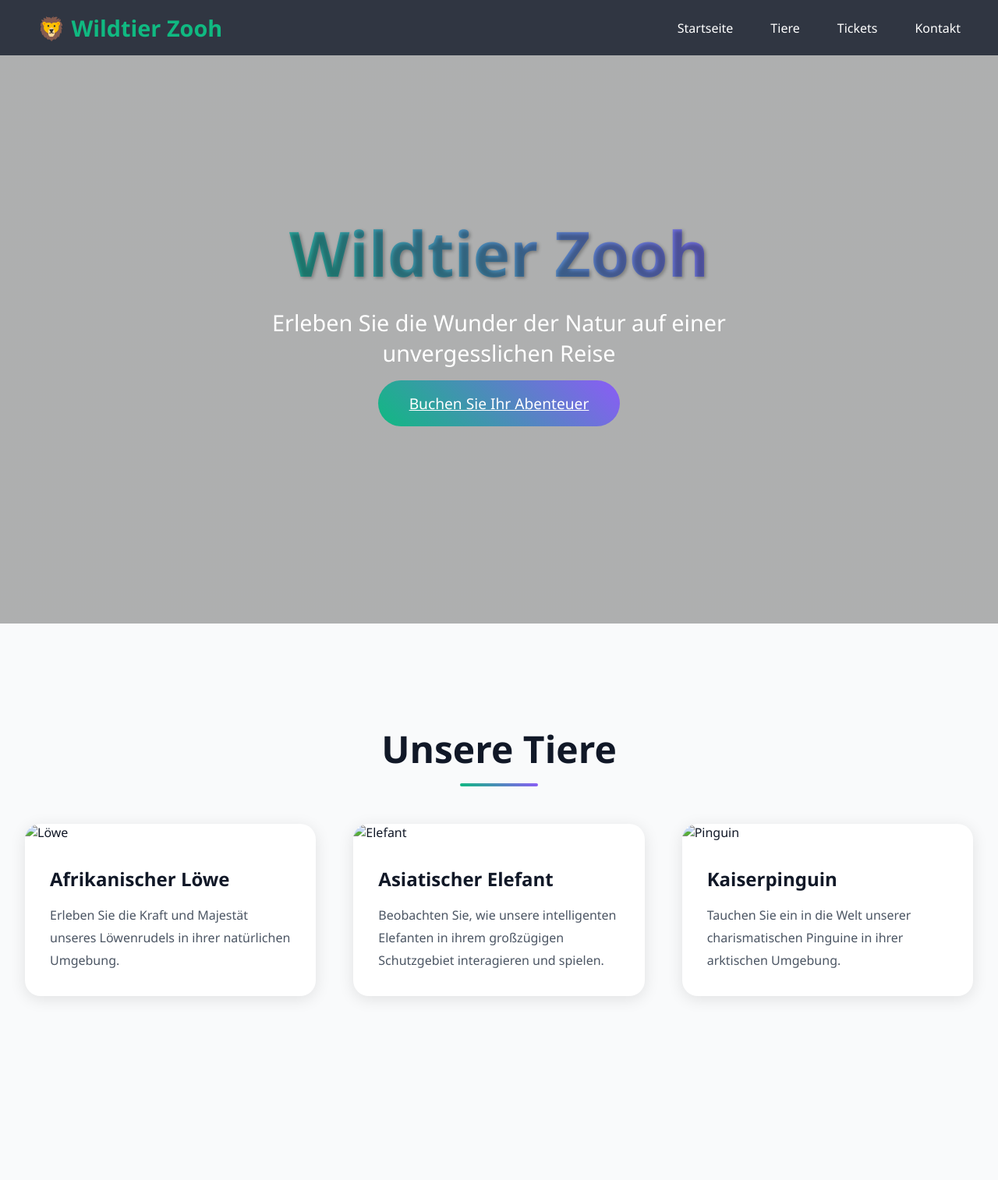
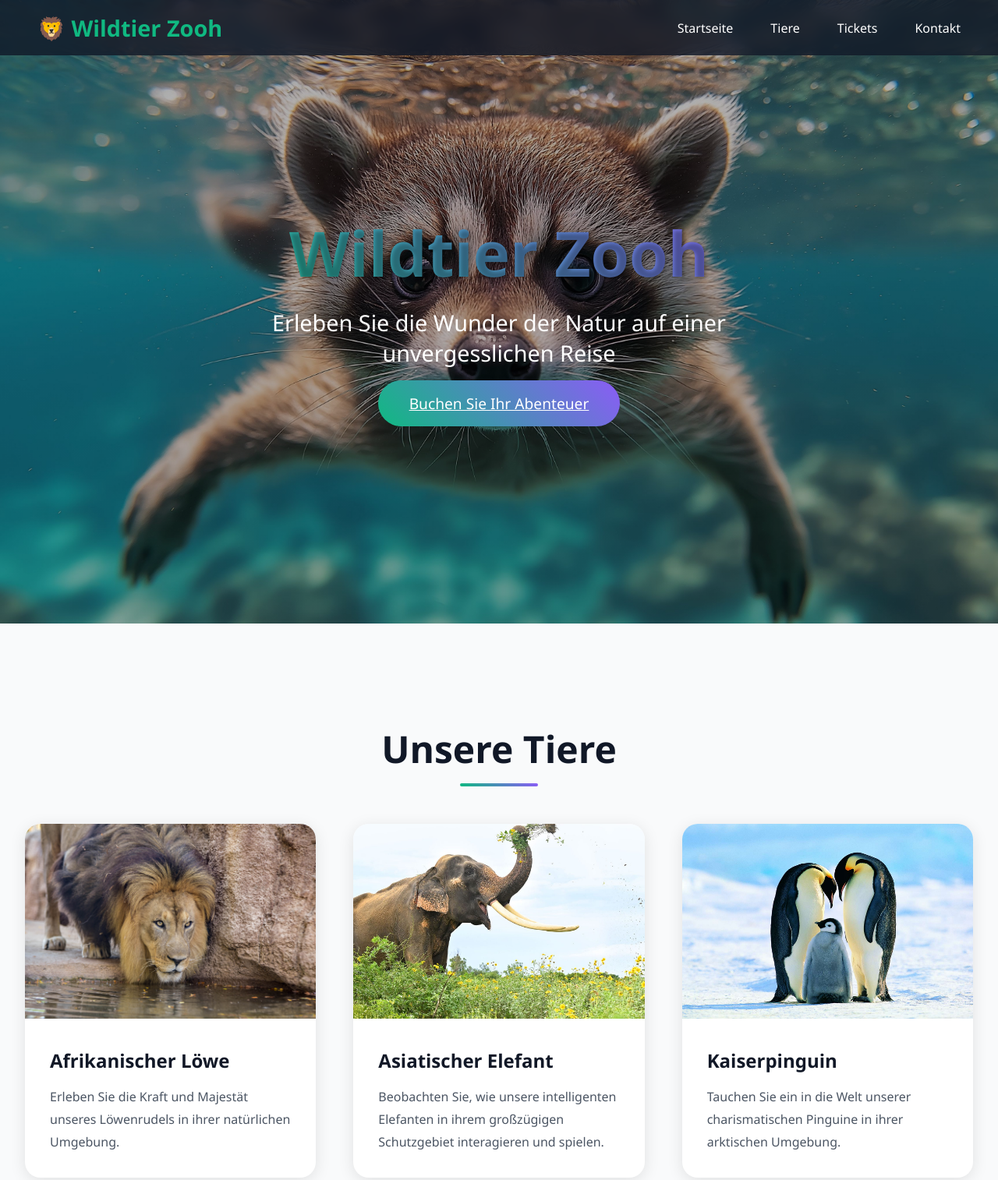
Before and after one commit to MrCodeBS/ZOOh-App, a plain HTML site: page index.html in a window 1280 px wide. Shown: the top 1514 px of the page at 78% size. Drawn offline with Linux system fonts and the light colour scheme.

Commit message:
Update image paths for animal display in index.html

```diff
--- a/index.html
+++ b/index.html
@@ -85,7 +85,7 @@
         .hero {
             min-height: 100vh;
             background: linear-gradient(rgba(0,0,0,0.3), rgba(0,0,0,0.3)),
-                        url('./closeup_view_raccoon_animal_underwater_funny_wallpaper_background_4k_hd_animals-3840x2160.jpg');
+                        url('scr/img/trash\ panda.jpg');
             background-size: cover;
             background-position: center;
             background-attachment: fixed;
@@ -410,21 +410,21 @@
         <h2 class="section-title">Unsere Tiere</h2>
         <div class="animals-grid">
             <div class="animal-card">
-                <img src="./hassan-pond-2022.jpg" alt="Löwe" class="animal-img">
+                <img src="scr/img/lion.jpg" alt="Löwe" class="animal-img">
                 <div class="animal-info">
                     <h3>Afrikanischer Löwe</h3>
                     <p>Erleben Sie die Kraft und Majestät unseres Löwenrudels in ihrer natürlichen Umgebung.</p>
                 </div>
             </div>
             <div class="animal-card">
-                <img src="./SURYODAY_ELEPHANT_SURAJ-1800x900.jpg" alt="Elefant" class="animal-img">
+                <img src="scr/img/elepfant.jpg" alt="Elefant" class="animal-img">
                 <div class="animal-info">
                     <h3>Asiatischer Elefant</h3>
                     <p>Beobachten Sie, wie unsere intelligenten Elefanten in ihrem großzügigen Schutzgebiet interagieren und spielen.</p>
                 </div>
             </div>
             <div class="animal-card">
-                <img src="./GettyImages-dv735012-0663e2057be948d1b8a906c8fdfa97a2.jpg" alt="Pinguin" class="animal-img">
+                <img src="scr/img/pinguin.jpg" alt="Pinguin" class="animal-img">
                 <div class="animal-info">
                     <h3>Kaiserpinguin</h3>
                     <p>Tauchen Sie ein in die Welt unserer charismatischen Pinguine in ihrer arktischen Umgebung.</p>
```
